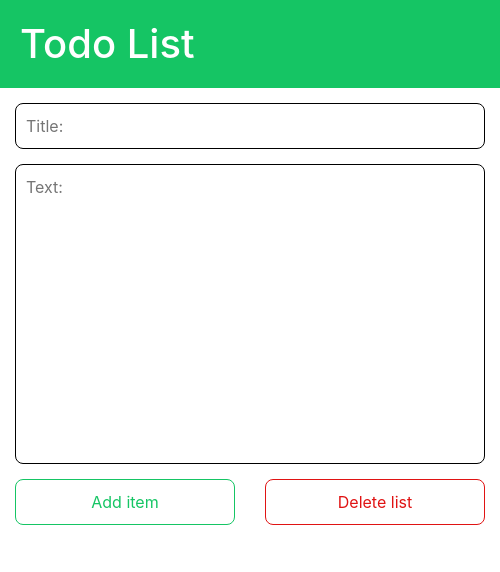
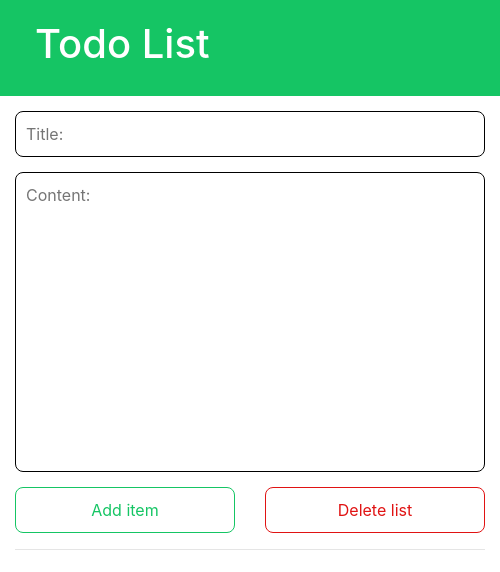
Before and after one commit to xjabr/todo-list, an Electron app: page index.html in a window 500 px wide. Drawn offline with nearby package versions, Linux system fonts and the light colour scheme; no server answers.

Commit message:
Fixed nav

```diff
--- a/index.html
+++ b/index.html
@@ -17,12 +17,16 @@
 </head>
 
 <body>
-  <h1 class="nav">Todo List</h1>
+  <div class="nav">
+    <div class="container">
+      <h1>Todo List</h1>
+    </div>
+  </div>
 
   <div class="container main">
     <div class="data">
       <input id="title" type="text" placeholder="Title:" />
-      <textarea id="text" type="text" placeholder="Text:"></textarea>
+      <textarea id="text" type="text" placeholder="Content:"></textarea>
       <div class="row">
         <div class="col-6">
           <input id="add" type="button" value="Add item" />
@@ -33,6 +37,8 @@
       </div>
     </div>
 
+    <hr/>
+
     <ul id="list"></ul>
   </div>
 
```
